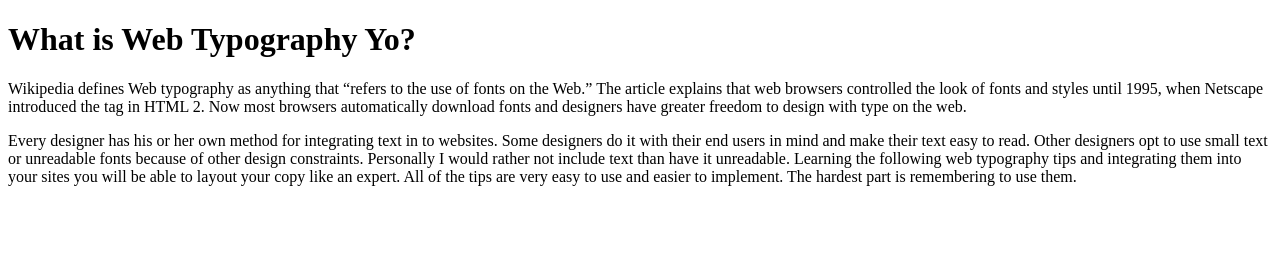
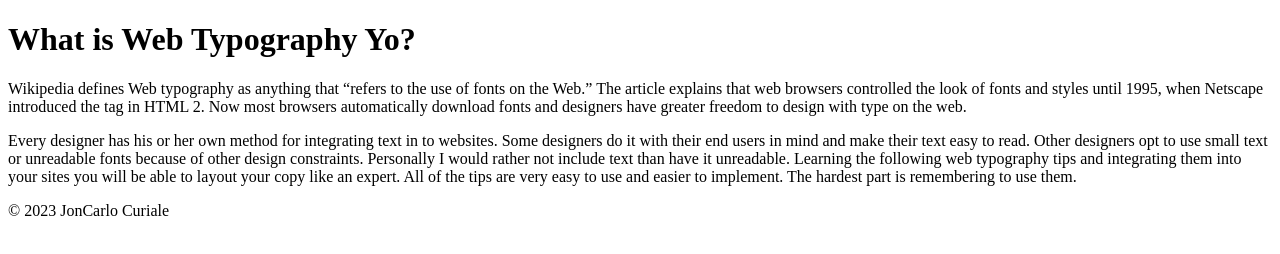
Before and after one commit to Olracnoj/Typography_Website_JC, a plain HTML site: page index.html in a window 1280 px wide. Drawn offline with Linux system fonts and the light colour scheme.

Commit message:
Added Copyright entity to bottom of page

```diff
--- a/index.html
+++ b/index.html
@@ -23,6 +23,7 @@
 
             All of the tips are very easy to use and easier to implement. The hardest part is remembering to use them.
     </p>
+    <p>&copy; 2023 JonCarlo Curiale</p>
 </body>
 
 </html>
```
